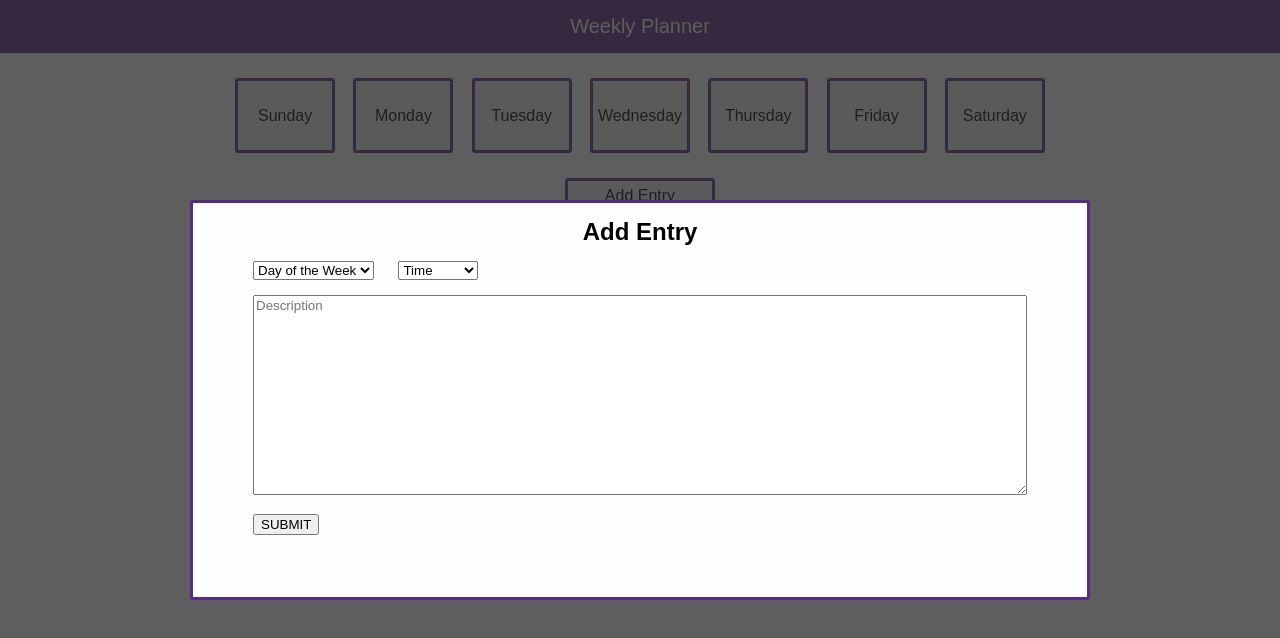
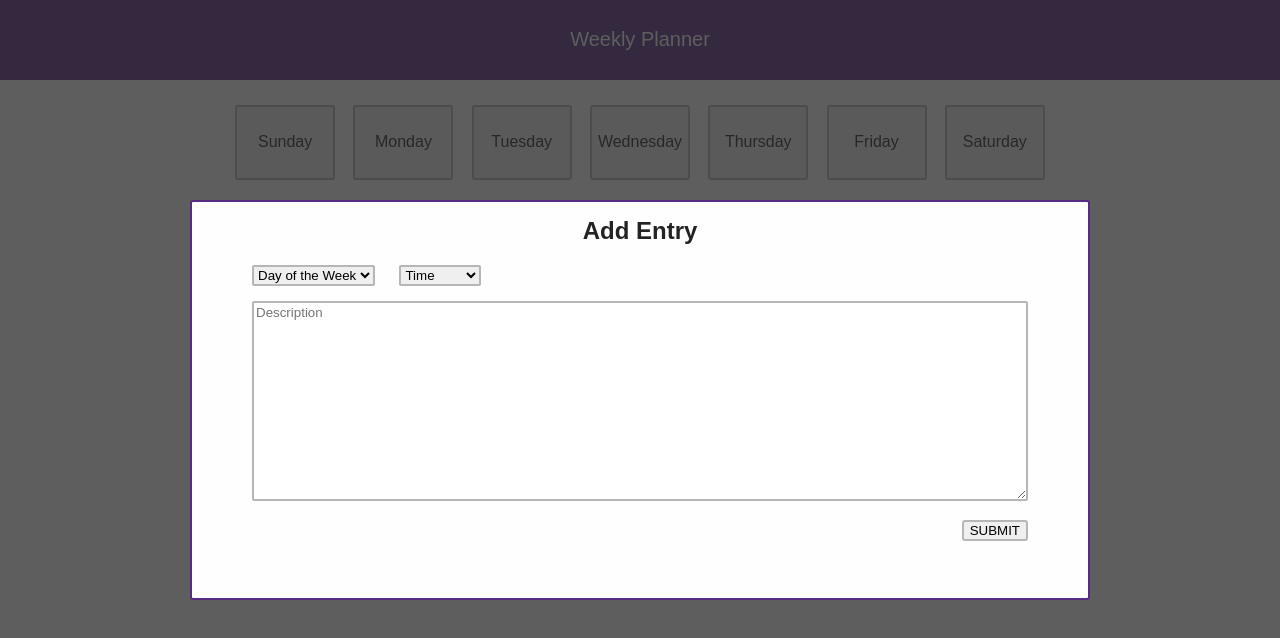
Before and after one commit to OSAdams/week-planner, a website: page pages/index.html in a window 1280 px wide. Drawn offline with Linux system fonts and the light colour scheme; a web font is replaced by a local one.

Commit message:
add styling to submit button. WIP. #1

```diff
--- a/css/reset.css
+++ b/css/reset.css
@@ -1,5 +1,4 @@
 * {
-  margin: 0;
   box-sizing: border-box;
   font-family:
     "Proza Libre",
@@ -7,5 +6,7 @@
 }
 
 body {
-  margin: auto;
+  margin: 0;
+  background-color: #fefefe;
+  color: #232323;
 }
--- a/css/styles.css
+++ b/css/styles.css
@@ -1,7 +1,3 @@
-body {
-  background-color: #fefefe;
-}
-
 header {
   background-color: #562b81;
 }
@@ -19,8 +15,9 @@ header h1 {
 }
 
 div.day,
-div.add-entry {
-  border: 3px solid #562b81;
+div.add-entry,
+button.add-entry {
+  border: 2px solid #b6b6b6;
   border-radius: 3px;
   background-color: #f0f0f0;
   transition: background-color 0.15s ease;
@@ -29,13 +26,9 @@ div.add-entry {
 div.day,
 div.day > p,
 div.add-entry,
-div.add-entry > p {
+div.add-entry > p,
+button.submit-entry {
   cursor: pointer;
-}
-
-div.day:active,
-div.add-entry:active {
-  background-color: #b6b6b6;
 }
 
 .day {
@@ -65,7 +58,7 @@ div.entry-modal {
 div.entry-modal > .container {
   height: 400px;
   background-color: #fefefe;
-  border: 3px solid #562b81;
+  border: 2px solid #562b81;
   border-radius: 3px;
   width: 100%;
 }
@@ -73,7 +66,6 @@ div.entry-modal > .container {
 div.entry-modal h2 {
   text-align: center;
   margin-top: 15px;
-  margin-bottom: 15px;
 }
 
 textarea#description-text {
@@ -81,16 +73,40 @@ textarea#description-text {
   height: 200px;
 }
 
+select#day-select,
+select#time-select,
+textarea#description-text {
+  border: 2px solid #b6b6b6;
+  border-radius: 2px;
+}
+
 select#day-select:focus,
-select#day-select:active,
+select#time-select:focus,
 textarea#description-text:focus,
-textarea#description-text:active {
+button.submit-entry {
+  outline: none;
+  border: 2px solid #562b81;
+  border-radius: 3px;
+}
+
+button.submit-entry {
+  border-color: #b6b6b6;
+  transition: border-color 0.15s ease;
+  float: right;
+}
+
+div.day:active,
+div.add-entry:active,
+button.submit-entry:active {
+  background-color: #b6b6b6;
+}
+
+button.submit-entry:active {
   border-color: #562b81;
 }
 
-#entry-form > div.row:nth-child(even) {
+#entry-form > div.row {
   margin-top: 15px;
-  margin-bottom: 15px;
 }
 
 select:last-child {
@@ -100,3 +116,7 @@ select:last-child {
 .hidden {
   display: none;
 }
+
+.active-border {
+  border-color: #562b81;
+}
```
